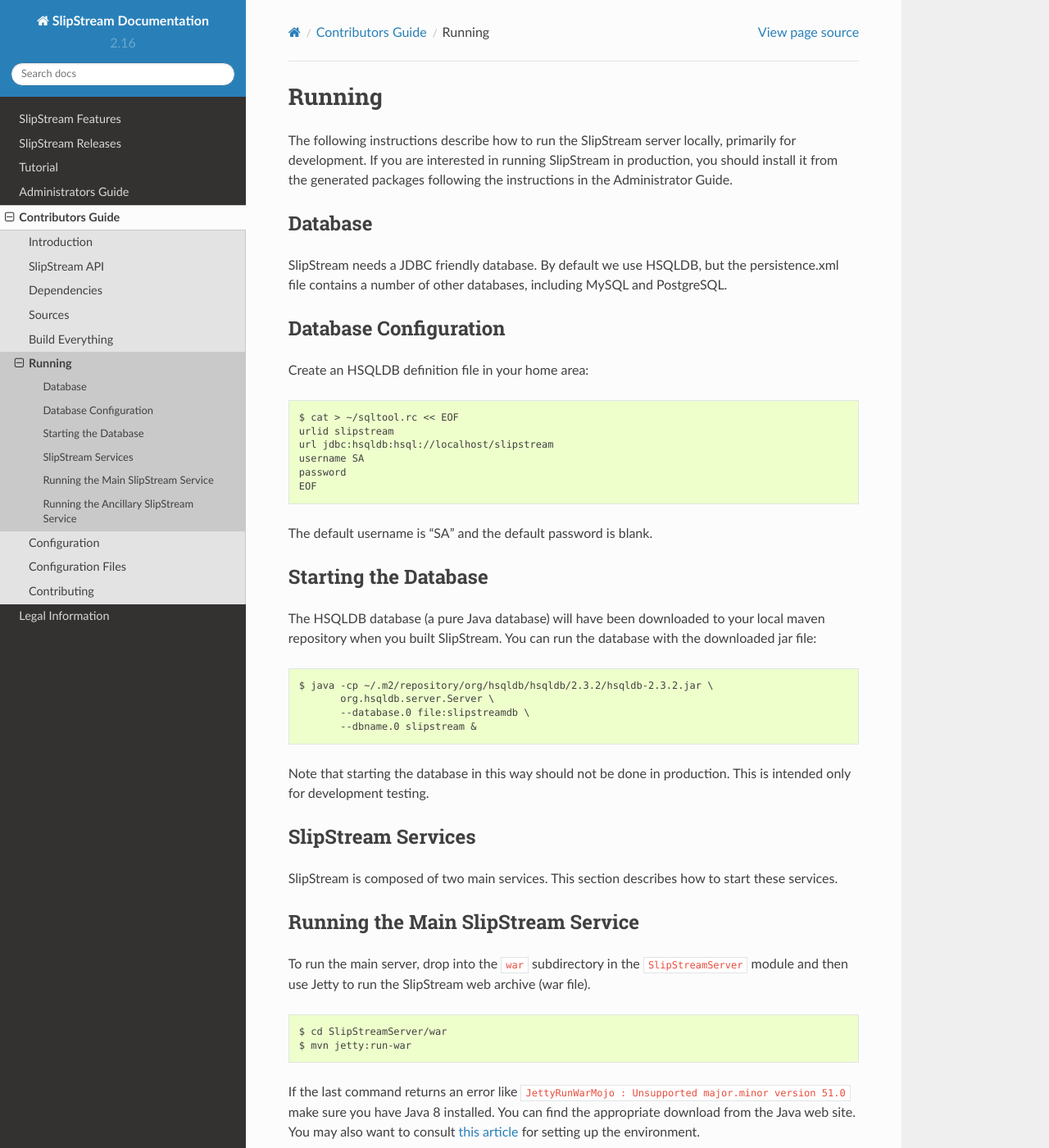
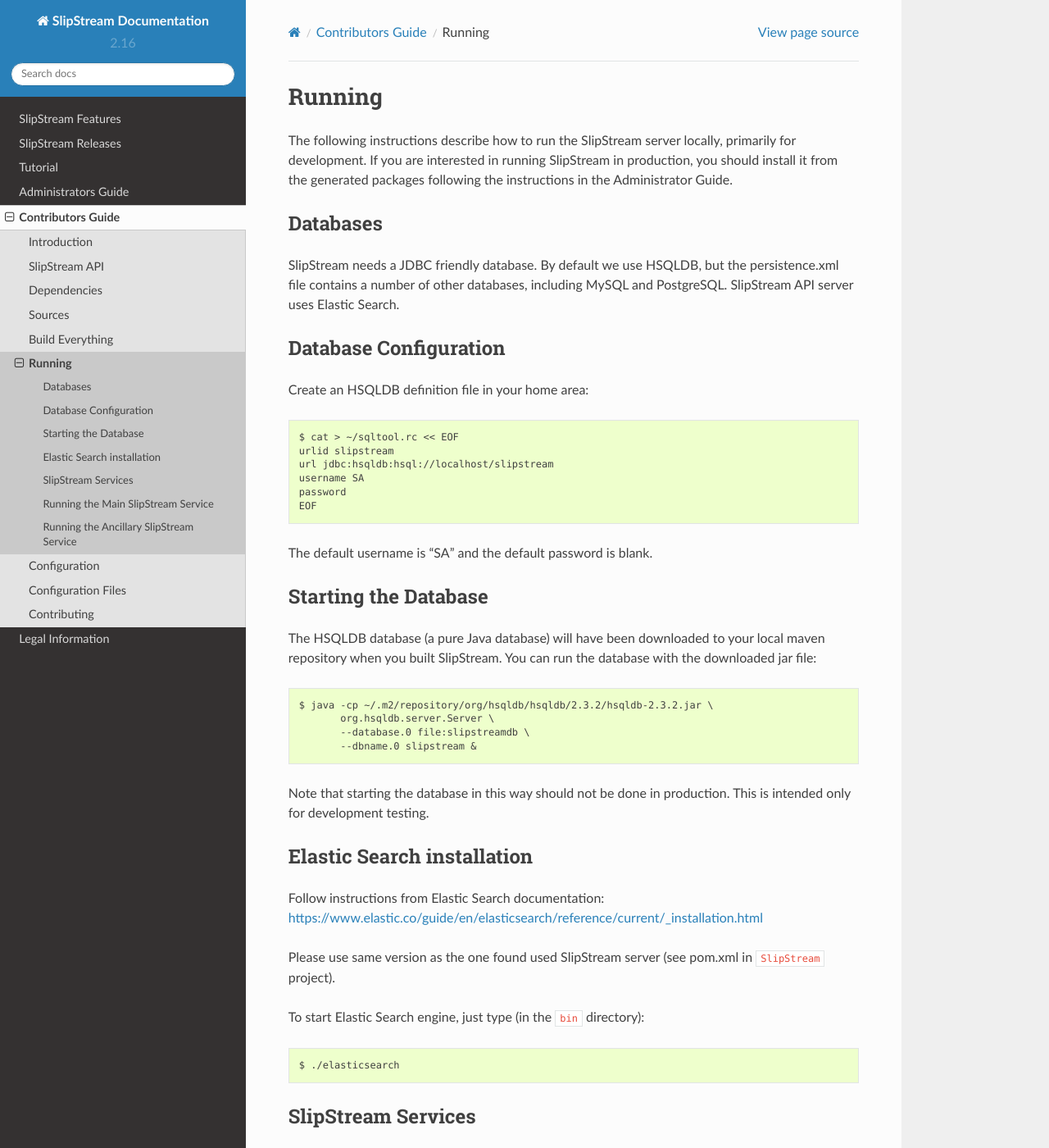
Before and after one commit to slipstream/SlipStreamDocumentation, a Sphinx documentation site: the page built from docs/developer_guide/running.rst, in a window 1280 px wide and 1400 px high. Shown: the whole window at 82% size. Built offline with Sphinx 7.4.7 and the Read the Docs theme 2.0.0, drawn with Linux system fonts in a browser that asks for light colours.

Commit message:
Document ES installation for developers

```diff
--- a/docs/developer_guide/running.rst
+++ b/docs/developer_guide/running.rst
@@ -6,12 +6,13 @@
 SlipStream in production, you should install it from the generated
 packages following the instructions in the Administrator Guide.
 
-Database
---------
+Databases
+---------
 
 SlipStream needs a JDBC friendly database. By default we use HSQLDB, but
 the persistence.xml file contains a number of other databases, including
 MySQL and PostgreSQL.
+SlipStream API server uses Elastic Search.
 
 Database Configuration
 ----------------------
@@ -45,6 +46,19 @@
 
 Note that starting the database in this way should not be done in
 production. This is intended only for development testing.
+
+Elastic Search installation
+---------------------------
+
+Follow instructions from Elastic Search documentation:
+https://www.elastic.co/guide/en/elasticsearch/reference/current/_installation.html
+
+Please use same version as the one found used SlipStream server (see pom.xml in ``SlipStream`` project).
+
+To start Elastic Search engine, just type (in the ``bin`` directory):
+::
+
+    $ ./elasticsearch
 
 SlipStream Services
 -------------------
```
